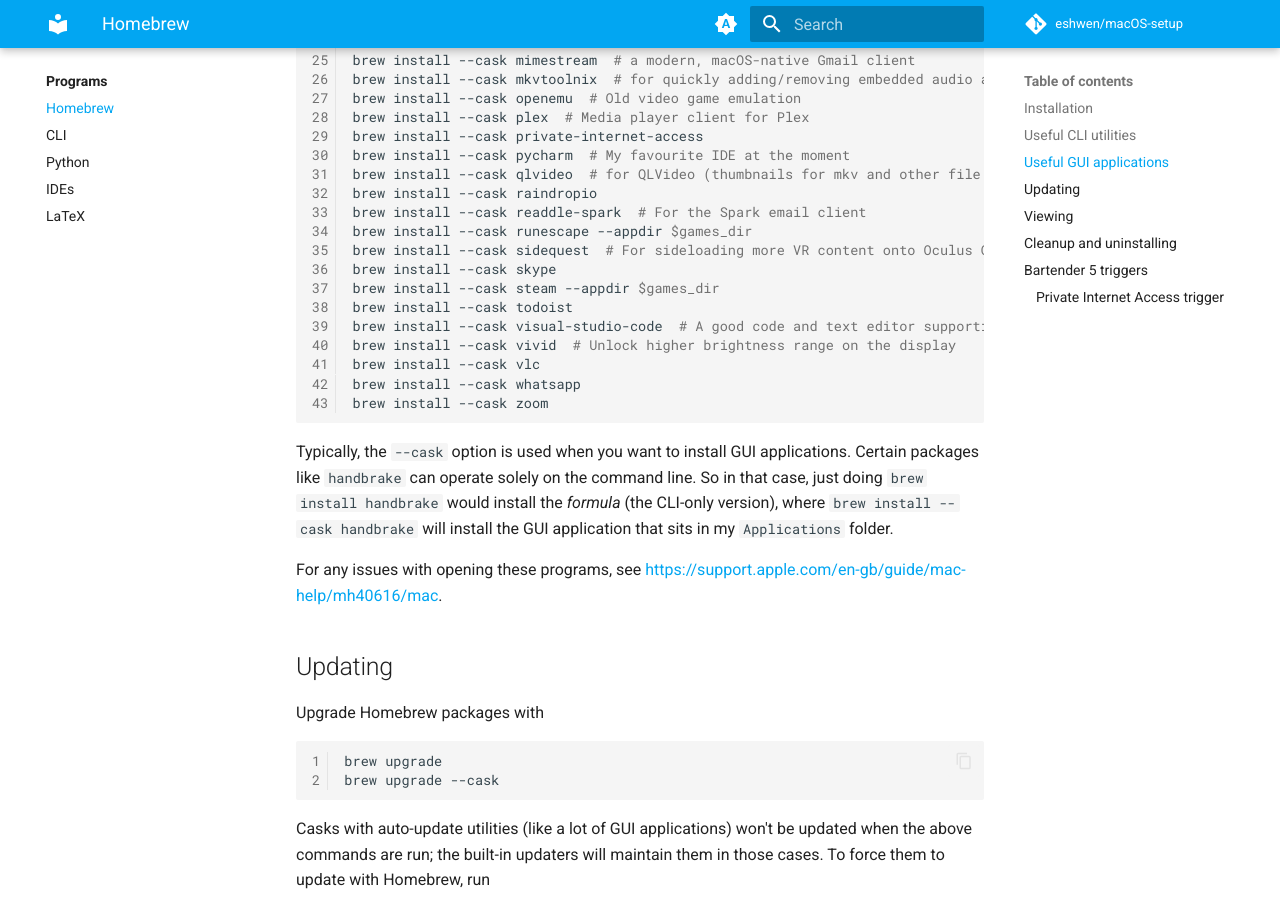
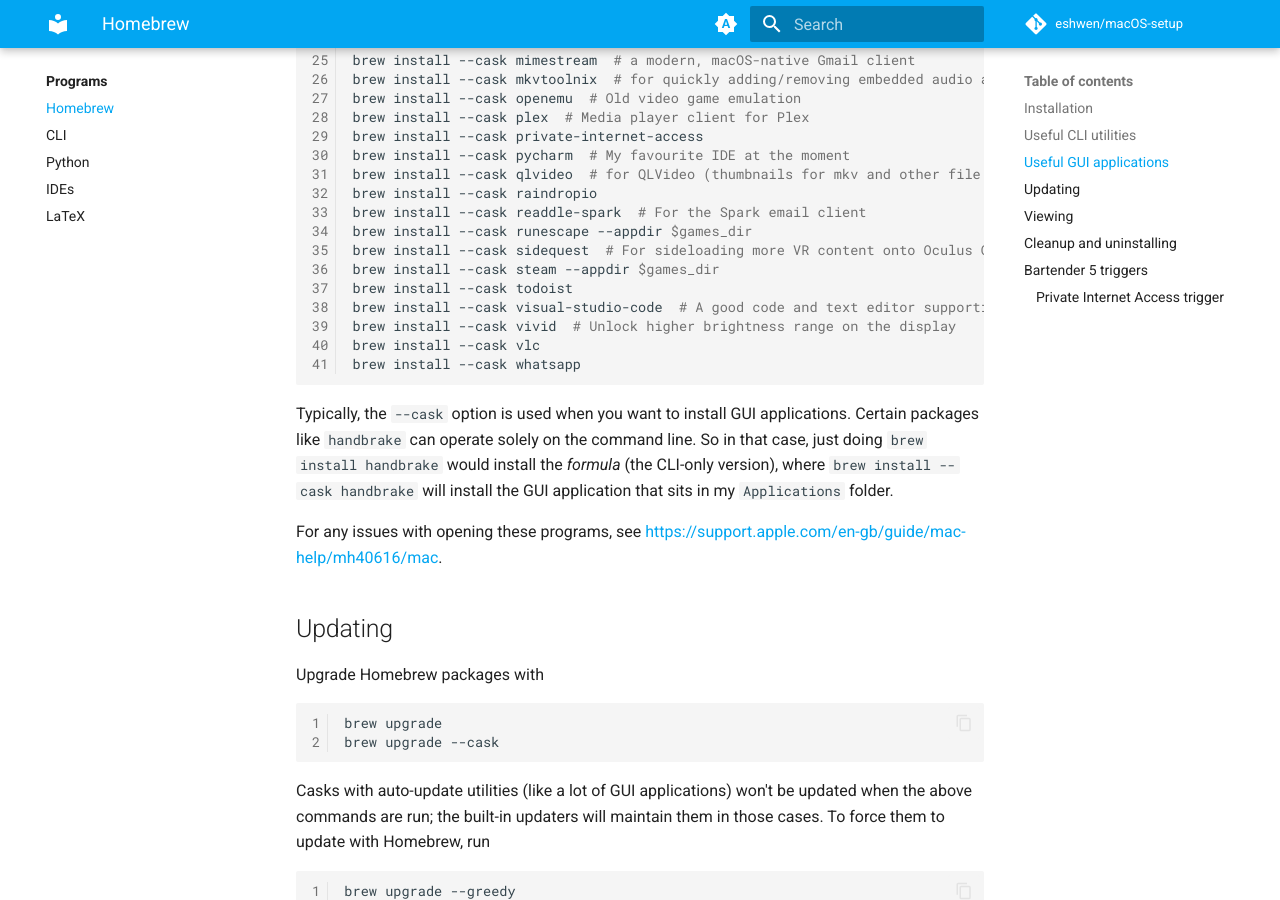
Before and after one commit to eshwen/macOS-setup, an MkDocs documentation site: the page built from docs/programs/homebrew.md, in a window 1280 px wide and 900 px high, scrolled down 1456 px. Built offline with MkDocs 1.6.1 and Material for MkDocs 9.7.7, drawn with Linux system fonts in a browser that asks for light colours; comment, search, counter and statistics services are not loaded; the version menu is left out.

Commit message:
Drop unneeded programs

````diff
--- a/docs/programs/homebrew.md
+++ b/docs/programs/homebrew.md
@@ -74,14 +74,12 @@
 brew install --cask readdle-spark  # For the Spark email client
 brew install --cask runescape --appdir $games_dir
 brew install --cask sidequest  # For sideloading more VR content onto Oculus Quest
-brew install --cask skype
 brew install --cask steam --appdir $games_dir
 brew install --cask todoist
 brew install --cask visual-studio-code  # A good code and text editor supporting many languages
 brew install --cask vivid  # Unlock higher brightness range on the display
 brew install --cask vlc
 brew install --cask whatsapp
-brew install --cask zoom
 ```
 
 Typically, the `--cask` option is used when you want to install GUI applications. Certain packages like `handbrake` can operate solely on the command line. So in that case, just doing `brew install handbrake` would install the _formula_ (the CLI-only version), where `brew install --cask handbrake` will install the GUI application that sits in my `Applications` folder.
````
